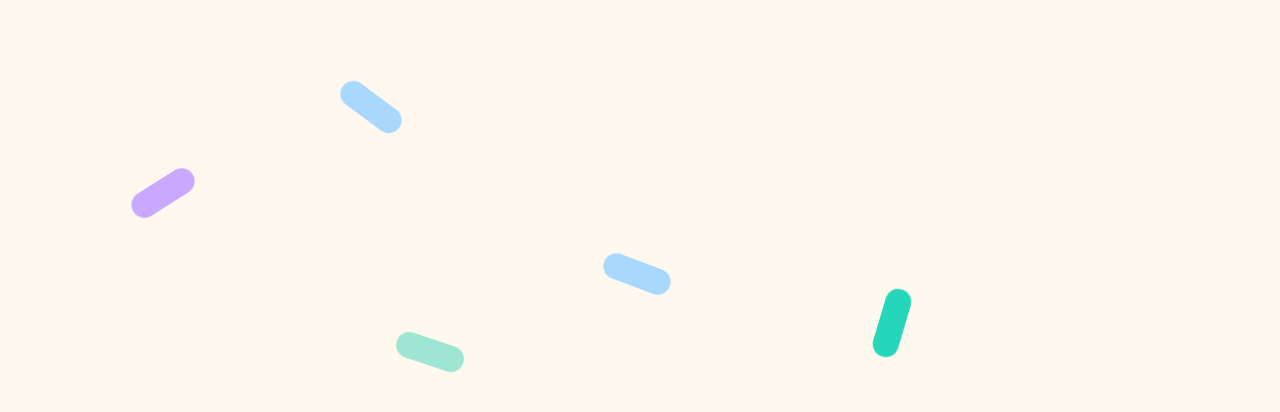
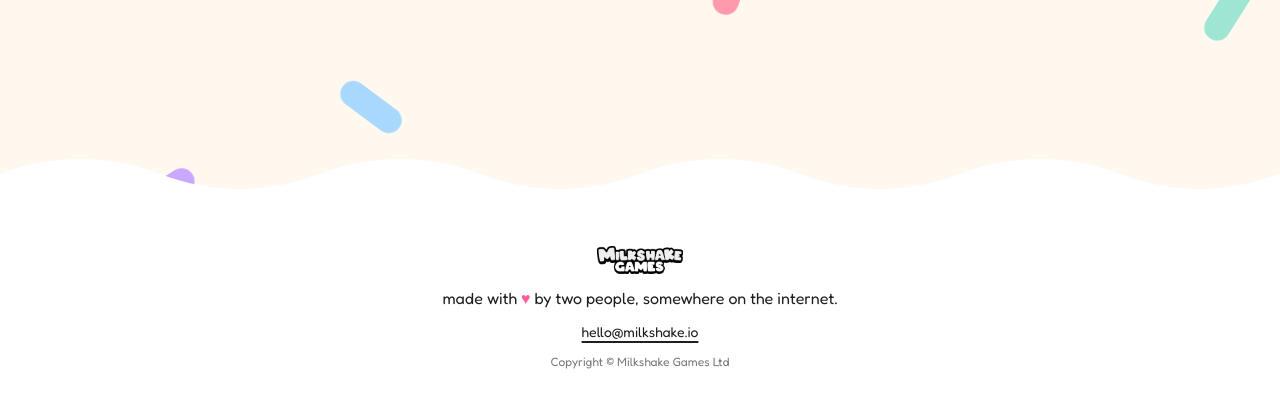
Before and after one commit to Milkshake-Inc/website, a Next.js app: page / in a window 1280 px wide. Shown: the part 2084-2496 px from the top of the page. Built offline with nearby package versions, Linux system fonts and the light colour scheme.

Commit message:
Revert fixed-footer parallax — keep footer inline

```diff
--- a/src/components/SiteLayout.tsx
+++ b/src/components/SiteLayout.tsx
@@ -1,6 +1,6 @@
 import Image from "next/image";
 import Link from "next/link";
-import { useEffect, useRef, useState, type ReactNode } from "react";
+import { useEffect, useRef, type ReactNode } from "react";
 
 const sprinkleColors = ["#ff9aac", "#ffe14b", "#9ee5d3", "#a9d8ff", "#c9a9ff", "#ffc7a0", "#25d6ba"];
 
@@ -111,14 +111,15 @@ type SiteLayoutProps = {
 
 export function SiteLayout({ children, yRange = 200, count = 32, seed = 7 }: SiteLayoutProps) {
   const sprinkles = generateSprinkles(seed, count, yRange);
-  const footerRef = useRef<HTMLDivElement>(null);
-  const [footerHeight, setFooterHeight] = useState(280);
+  const layerRef = useRef<HTMLDivElement>(null);
 
   useEffect(() => {
     let raf = 0;
     const update = () => {
       raf = 0;
-      document.documentElement.style.setProperty("--scroll-n", `${window.scrollY}`);
+      if (layerRef.current) {
+        layerRef.current.style.setProperty("--scroll-n", `${window.scrollY}`);
+      }
     };
     const onScroll = () => {
       if (raf) return;
@@ -132,18 +133,9 @@ export function SiteLayout({ children, yRange = 200, count = 32, seed = 7 }: Sit
     };
   }, []);
 
-  useEffect(() => {
-    if (!footerRef.current) return;
-    const ro = new ResizeObserver((entries) => {
-      for (const e of entries) setFooterHeight(e.contentRect.height);
-    });
-    ro.observe(footerRef.current);
-    return () => ro.disconnect();
-  }, []);
-
   return (
-    <div className="relative min-h-screen overflow-x-hidden bg-[#fff8ee] text-[#1f1f1f]">
-      <div className="pointer-events-none absolute inset-0 z-0 overflow-hidden">
+    <div className="relative min-h-screen overflow-hidden bg-[#fff8ee] text-[#1f1f1f]">
+      <div ref={layerRef} className="pointer-events-none absolute inset-0 z-0">
         {sprinkles.map((s, i) => (
           <span
             key={i}
@@ -159,12 +151,9 @@ export function SiteLayout({ children, yRange = 200, count = 32, seed = 7 }: Sit
           />
         ))}
       </div>
-      <div className="relative z-10 bg-[#fff8ee]">
+      <div className="relative z-10">
         <SiteNav />
         {children}
-      </div>
-      <div aria-hidden style={{ height: footerHeight }} />
-      <div ref={footerRef} className="fixed bottom-0 left-0 right-0 z-0">
         <SiteFooter />
       </div>
     </div>
```
